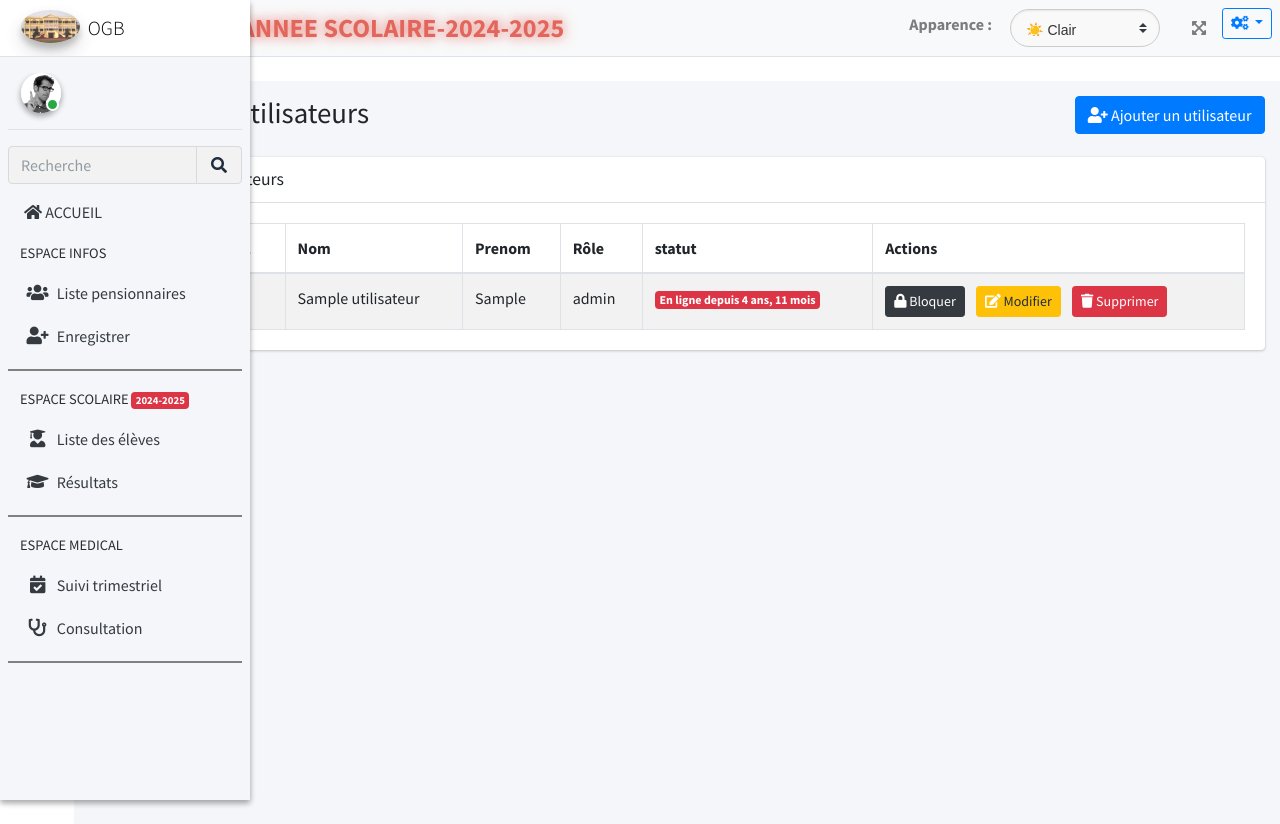
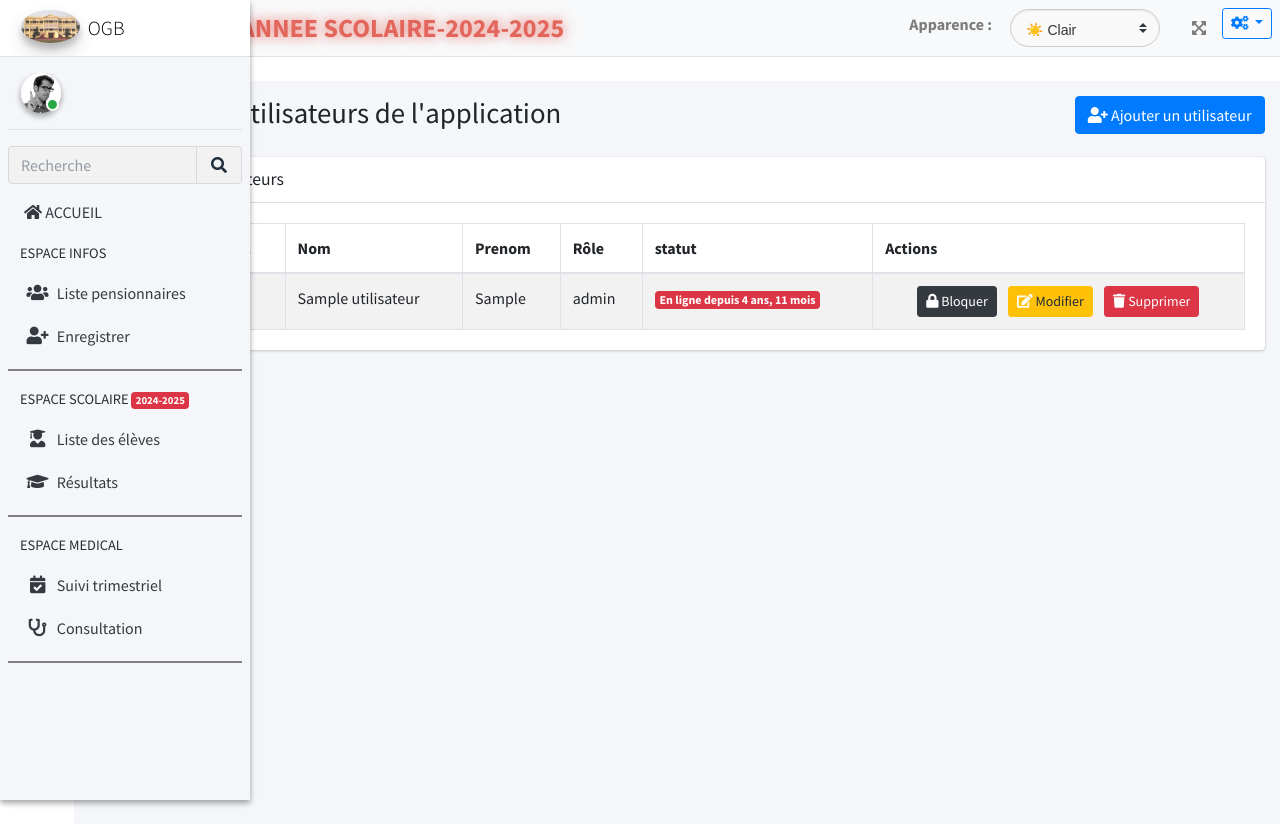
Before and after one commit to Alidouwarma09/OGB_BASE, a Django app: page /Utilisateur/gestion_utilisateur/ in a window 1280 px wide. Run offline with Django 5.2, Linux system fonts and the light colour scheme; tables that the repository leaves empty hold one stand-in row (values such as "Sample post"); some libraries are stand-ins or nearby versions.

Commit message:
modif 38

```diff
--- a/Utilisateur/templates/gestion_utilisateur/index.html
+++ b/Utilisateur/templates/gestion_utilisateur/index.html
@@ -14,7 +14,7 @@
                 <div class="container-fluid">
                     <div class="row mb-2">
                         <div class="col-sm-6">
-                            <h1 class="m-0">Gestion des utilisateurs</h1>
+                            <h1 class="m-0">Gestion des utilisateurs de l'application</h1>
                             <div id="alertContainer"></div>
                         </div>
                         <div class="col-sm-6 text-right">
@@ -29,7 +29,7 @@
                 <div class="container-fluid">
                     <div class="card">
                         <div class="card-header">
-                            <h3 class="card-title"><i class="fas fa-users"></i> Liste des utilisateurs</h3>
+                            <h3 class="card-title"><i class="fas fa-users"></i> Liste des utilisateurs </h3>
                             {% if messages %}
                                 <div class="alert alert-danger">
                                     {% for message in messages %}
@@ -68,7 +68,7 @@
                                                 </span>
                                             {% endif %}
                                         </td>
-                                        <td>
+                                        <td style="text-align: center">
                                             {% if user.is_active %}
                                                 <button class="btn btn-dark btn-sm mr-2" data-toggle="modal" data-target="#bloqueUserModal-{{ user.id }}">
                                                     <i class="fas fa-lock" style="color: white;"></i> Bloquer
```
